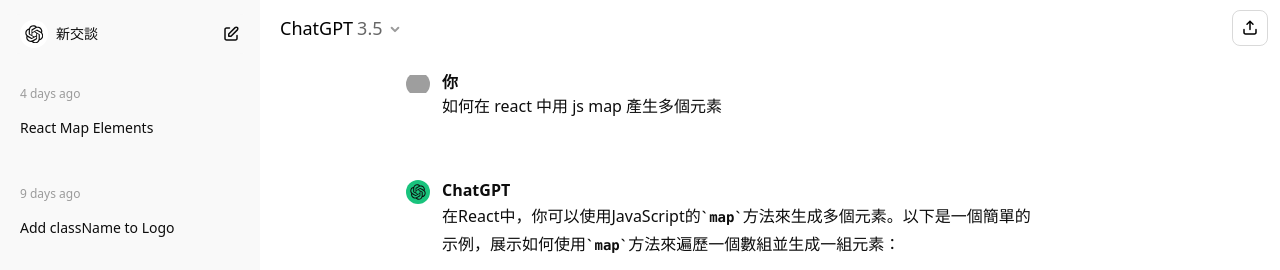
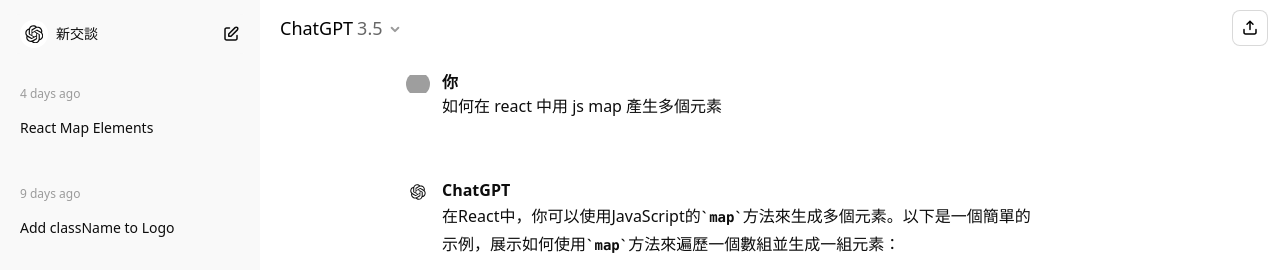
Before and after one commit to yoyo-checkout/react-gpt, a React (Vite) app: page /c/250a6eda-2368-4085-b6c0-88242558614c in a window 1280 px wide. Shown: the top 270 px of the page. Built offline with nearby package versions, Linux system fonts and the light colour scheme; grey boxes are pictures that could not be loaded.

Commit message:
fix: theme colors

```diff
--- a/src/assets/style/theme.css
+++ b/src/assets/style/theme.css
@@ -7,12 +7,12 @@
   --border-medium: hsla(0, 0%, 100%, 0.15);
   --border-heavy: hsla(0, 0%, 100%, 0.2);
   --border-xheavy: hsla(0, 0%, 100%, 0.25);
-  --main-surface-primary: var(--gray-800);
-  --main-surface-secondary: var(--gray-700);
-  --main-surface-tertiary: var(--gray-600);
-  --sidebar-surface-primary: var(--gray-900);
-  --sidebar-surface-secondary: var(--gray-800);
-  --sidebar-surface-tertiary: var(--gray-700);
+  --main-surface-primary: rgb(var(--gray-800));
+  --main-surface-secondary: rgb(var(--gray-700));
+  --main-surface-tertiary: rgb(var(--gray-600));
+  --sidebar-surface-primary: rgb(var(--gray-900));
+  --sidebar-surface-secondary: rgb(var(--gray-800));
+  --sidebar-surface-tertiary: rgb(var(--gray-700));
   --link: #7ab7ff;
   --link-hover: #5e83b3;
 }
@@ -25,12 +25,12 @@
   --border-medium: rgba(0, 0, 0, 0.15);
   --border-heavy: rgba(0, 0, 0, 0.2);
   --border-xheavy: rgba(0, 0, 0, 0.25);
-  --main-surface-primary: var(--white);
-  --main-surface-secondary: var(--gray-50);
-  --main-surface-tertiary: var(--gray-100);
-  --sidebar-surface-primary: var(--gray-50);
-  --sidebar-surface-secondary: var(--gray-100);
-  --sidebar-surface-tertiary: var(--gray-200);
+  --main-surface-primary: rgb(var(--white));
+  --main-surface-secondary: rgb(var(--gray-50));
+  --main-surface-tertiary: rgb(var(--gray-100));
+  --sidebar-surface-primary: rgb(var(--gray-50));
+  --sidebar-surface-secondary: rgb(var(--gray-100));
+  --sidebar-surface-tertiary: rgb(var(--gray-200));
   --link: #2964aa;
   --link-hover: #749ac8;
   --selection: #007aff;
@@ -39,9 +39,9 @@
 .dark .popover,
 .dark.popover,
 .popover .dark {
-  --main-surface-primary: var(--gray-700) !important;
-  --main-surface-secondary: var(--gray-600) !important;
-  --main-surface-tertiary: var(--gray-500) !important;
+  --main-surface-primary: rgb(var(--gray-700)) !important;
+  --main-surface-secondary: rgb(var(--gray-600)) !important;
+  --main-surface-tertiary: rgb(var(--gray-500)) !important;
   --text-primary: var(--gray-50) !important;
   --text-secondary: var(--gray-200) !important;
   --text-tertiary: var(--gray-400) !important;
--- a/src/components/Chat/Conversation.tsx
+++ b/src/components/Chat/Conversation.tsx
@@ -25,7 +25,7 @@
   }
 
   return (
-    <div className="relative p-1 rounded-sm flex items-center justify-center bg-[#19c37d] w-6 h-6">
+    <div className="relative p-1 rounded-sm flex items-center justify-center bg-token-main-surface-primary text-token-text-primary h-6 w-6">
       <Logo className="icon-sm" />
     </div>
   )
--- a/src/components/Textarea.tsx
+++ b/src/components/Textarea.tsx
@@ -163,7 +163,7 @@
                 onClick={handleSubmit}
               >
                 <span>
-                  <svg width="24" height="24" viewBox="0 0 24 24" fill="none" className="dark:text-black">
+                  <svg width="24" height="24" viewBox="0 0 24 24" fill="none" className="text-white dark:text-black">
                     <path
                       d="M7 11L12 6L17 11M12 18V7"
                       stroke="currentColor"
--- a/tailwind.config.js
+++ b/tailwind.config.js
@@ -38,17 +38,17 @@
           xheavy: 'var(--border-xheavy)',
         },
         'main-surface': {
-          primary: 'rgb(var(--main-surface-primary) / <alpha-value>)',
-          secondary: 'rgb(var(--main-surface-secondary) / <alpha-value>)',
-          tertiary: 'rgb(var(--main-surface-tertiary) / <alpha-value>)',
+          primary: 'var(--main-surface-primary)',
+          secondary: 'var(--main-surface-secondary)',
+          tertiary: 'var(--main-surface-tertiary)',
         },
         'sidebar-surface': {
-          primary: 'rgb(var(--sidebar-surface-primary) / <alpha-value>)',
-          secondary: 'rgb(var(--sidebar-surface-secondary) / <alpha-value>)',
-          tertiary: 'rgb(var(--sidebar-surface-tertiary) / <alpha-value>)',
+          primary: 'var(--sidebar-surface-primary)',
+          secondary: 'var(--sidebar-surface-secondary)',
+          tertiary: 'var(--sidebar-surface-tertiary)',
         },
-        link: 'rgb(var(--link) / <alpha-value>)',
-        'link-hover': 'rgb(var(--link-hover) / <alpha-value>)',
+        link: 'var(--link)',
+        'link-hover': 'var(--link-hover)',
       },
     },
   },
```
